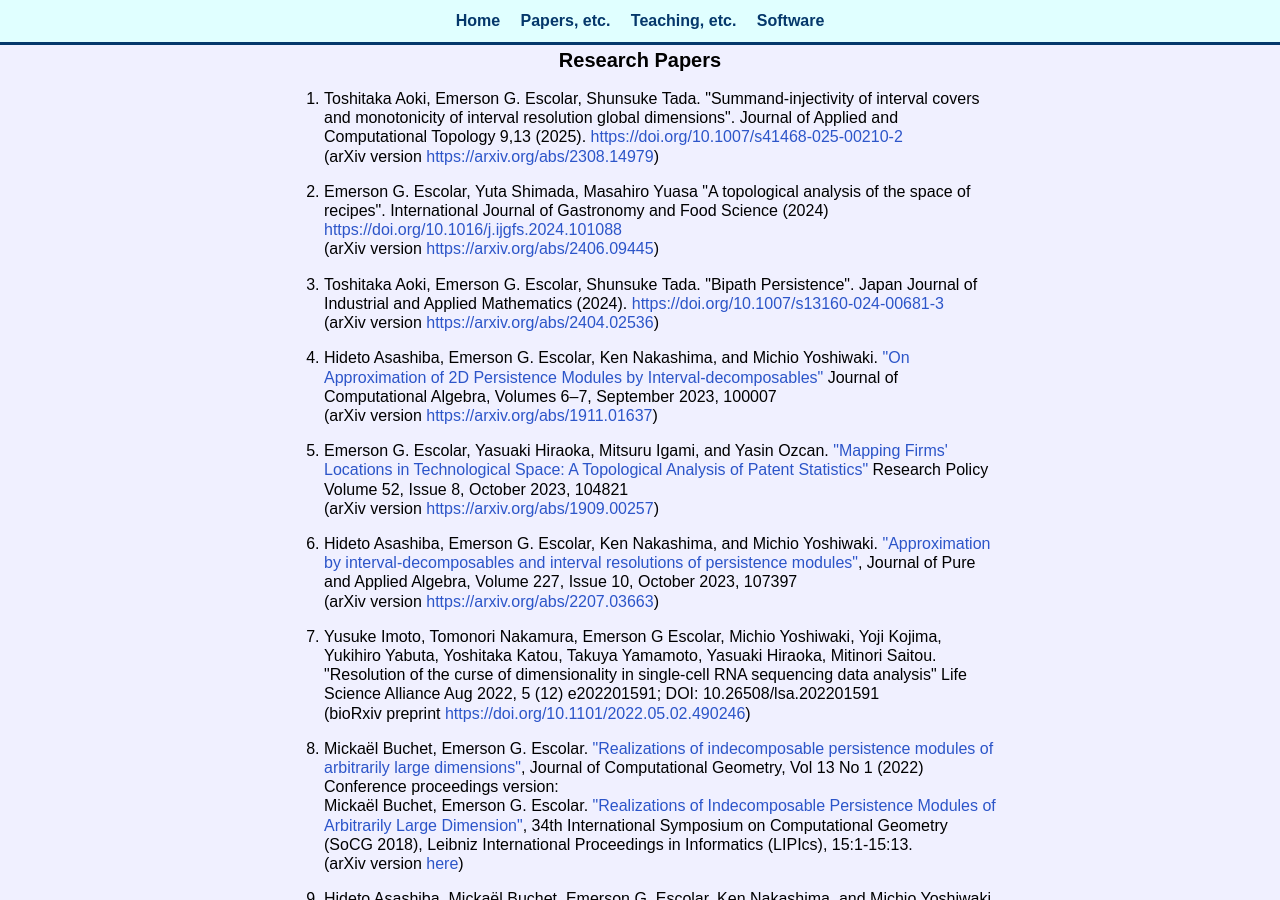
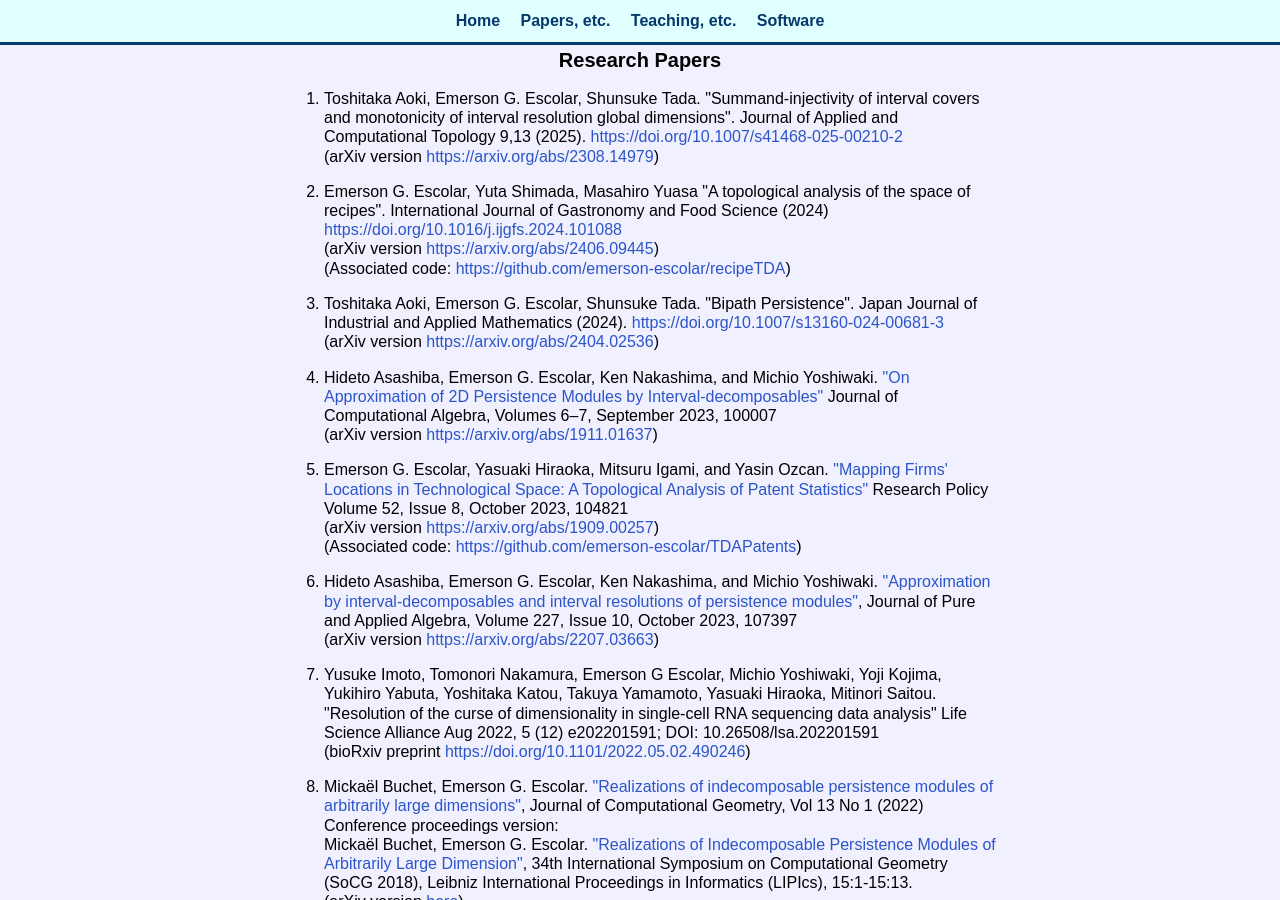
Before and after one commit to emerson-escolar/emerson-escolar.github.io, a Jekyll site: the page built from research_lists.html, in a window 1280 px wide and 900 px high, scrolled down 412 px. Built offline with Jekyll 4.4.1, drawn with Linux system fonts in a browser that asks for light colours.

Commit message:
add associated code

```diff
--- a/research_lists.html
+++ b/research_lists.html
@@ -77,6 +77,10 @@ title: Emer's Papers & Talks
       <br />
       (arXiv version <a target="_blank" href=https://arxiv.org/abs/2406.09445>
         https://arxiv.org/abs/2406.09445</a>)
+
+      <br />
+      (Associated code: <a target="_blank" href=https://github.com/emerson-escolar/recipeTDA>
+	https://github.com/emerson-escolar/recipeTDA</a>)
     </li>
 
     <li>
@@ -112,6 +116,10 @@ title: Emer's Papers & Talks
       <br />
       (arXiv version <a target="_blank" href=https://arxiv.org/abs/1909.00257>
         https://arxiv.org/abs/1909.00257</a>)
+
+      <br />
+      (Associated code: <a target="_blank" href=https://github.com/emerson-escolar/TDAPatents>
+	https://github.com/emerson-escolar/TDAPatents</a>)
     </li>
 
     <li>
--- a/teaching.html
+++ b/teaching.html
@@ -35,7 +35,7 @@ Years refer to the Japanese fiscal year (for example, 2020 means 2020 April to 2
   <ul class="wordbox paperlist">
     <li> PhD students
       <ul class="normallist">
-	<li> (2022-2024) <a href="https://shunsuketada1357.github.io/">多田駿介</a>：
+	<li> (2022-2024) <a href="https://shunsuketada1357.github.io/">多田駿介 (Shunsuke Tada)</a>：
 	  "Proposal of Bipath Persistent Homology: Interval-Decomposability, Algorithm, and Stability"
 	</li>
       </ul>
```
